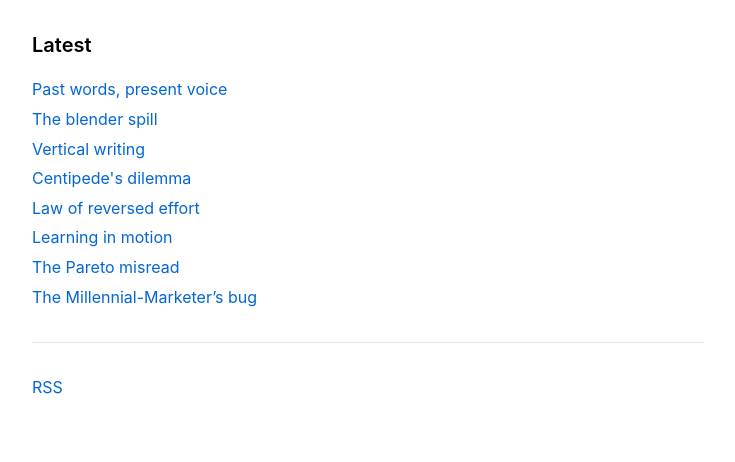
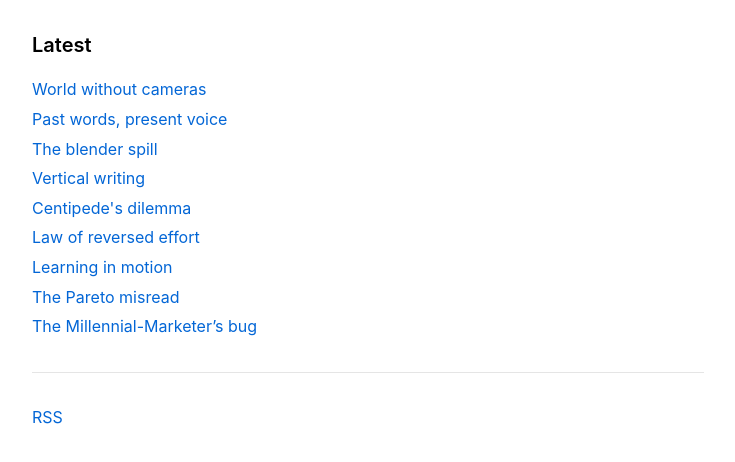
Before and after one commit to pathfinderview/arunrafi.com, a plain HTML site: page index.html in a window 1280 px wide. Shown: the part 162-624 px from the top of the page, without its empty margins (272-1007 px from the left). Drawn offline with Linux system fonts and the light colour scheme.

Commit message:
Update index.html

```diff
--- a/index.html
+++ b/index.html
@@ -22,7 +22,8 @@
     <!-- newest on top -->
     <ul>
   <!-- newest on top -->
-   <li><a href="/2025-07-19-past-words-present-voice.html">Past words, present voice</a></li>
+     <li><a href="/2025-07-21-world-without-cameras.html.html">World without cameras</a></li>
+      <li><a href="/2025-07-19-past-words-present-voice.html">Past words, present voice</a></li>
        <li><a href="/2025-07-16-blender-spill.html">The blender spill</a></li>
       <li><a href="/2025-07-15-vertical-writing.html">Vertical writing</a></li>
       <li><a href="/2025-07-14-centipedes-dilemma.html">Centipede's dilemma</a></li>
```
